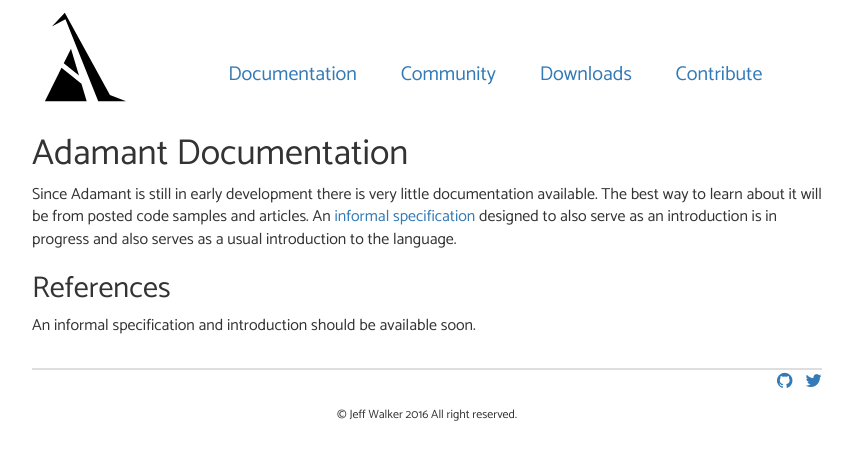
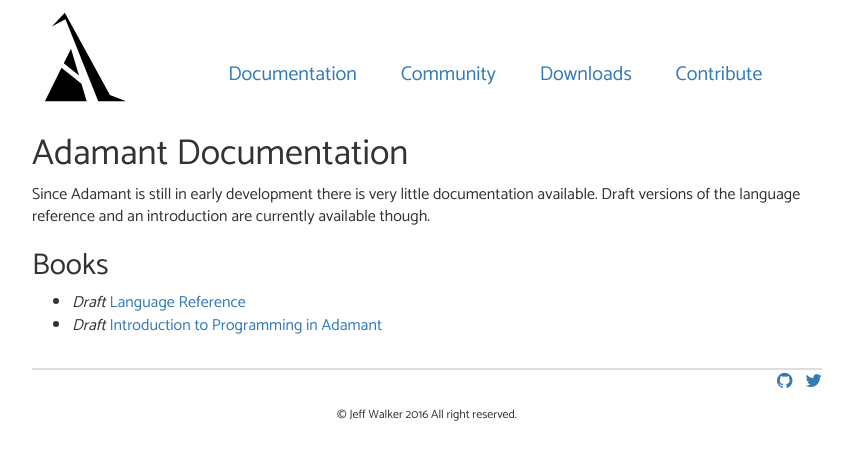
Before and after one commit to adamant/adamant-lang.org, a Jekyll site: the page built from documentation.md, in a window 1280 px wide. Shown: the top 460 px of the page, without its empty margins (213-1066 px from the left). Built offline with Jekyll 4.4.1, drawn with Linux system fonts in a browser that asks for light colours; nearby versions of some CDN libraries.

Commit message:
fix links to books and source

```diff
--- a/documentation.md
+++ b/documentation.md
@@ -4,8 +4,9 @@ title: Adamant Documentation
 permalink: /documentation/
 ---
 
-Since Adamant is still in early development there is very little documentation available. The best way to learn about it will be from posted code samples and articles.  An [informal specification](https://github.com/adamant/Adamant.Specification.Informal/blob/master/book.md) designed to also serve as an introduction is in progress and also serves as a usual introduction to the language.
+Since Adamant is still in early development there is very little documentation available. Draft versions of the language reference and an introduction are currently available though.
 
-## References
+## Books
 
-An informal specification and introduction should be available soon.
+* *Draft* [Language Reference](https://github.com/adamant/adamant.language.reference/blob/master/book.md)
+* *Draft* [Introduction to Programming in Adamant](https://github.com/adamant/adamant.language.introduction)
```
Also changed, not shown: downloads.md (+1 -1 lines), 1 other file.
